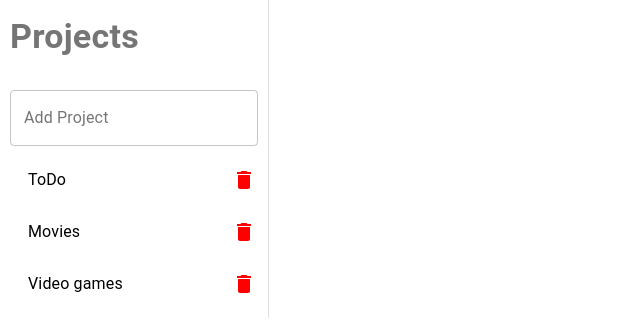
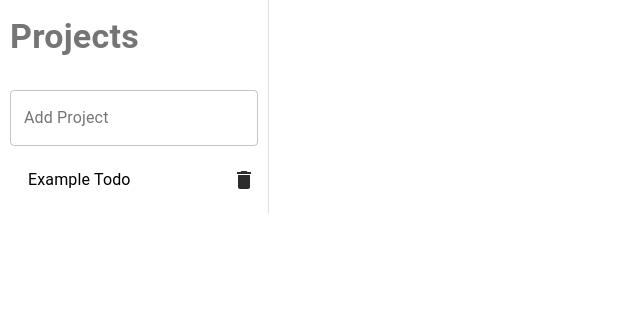
Before and after one commit to pratik7368patil/keepnoteshandy, a React (Create React App) app: page / in a window 1280 px wide. Shown: the top 332 px of the page, without its empty margins (0-640 px from the left). Built offline with nearby package versions, Linux system fonts and the light colour scheme.

Commit message:
Error message Added! and Minor fixed

```diff
--- a/src/App.js
+++ b/src/App.js
@@ -1,5 +1,7 @@
 import React, { useEffect } from "react";
 import "./App.css";
+// importing initial data from data file
+import { initialList } from "./components/data.js";
 import Project from "./components/Project";
 import ProjectLinks from "./components/ProjectLinks";
 import Typography from "@material-ui/core/Typography";
@@ -9,34 +11,10 @@ import Divider from "@material-ui/core/Divider";
 import { BrowserRouter as Router, Switch, Route } from "react-router-dom";
 
 function App() {
-  const iniList = [
-    {
-      id: 1,
-      name: "ToDo",
-      project: [{ id: 1, content: "Work on Project", isComplete: false }],
-    },
-    {
-      id: 2,
-      name: "Movies",
-      project: [
-        { id: 1, content: "Watch Mirzapur Season 2", isComplete: false },
-        { id: 2, content: "Watch Peaky Blinders", isComplete: false },
-      ],
-    },
-    {
-      id: 3,
-      name: "Video games",
-      project: [
-        { id: 1, content: "Play GTA 5", isComplete: false },
-        { id: 2, content: "Play Watch Dogs", isComplete: false },
-      ],
-    },
-  ];
-
   const initialLocalStorage = localStorage.getItem("mainList");
 
   const [mainList, setMainList] = React.useState(
-    initialLocalStorage ? JSON.parse(initialLocalStorage) : iniList
+    initialLocalStorage ? JSON.parse(initialLocalStorage) : initialList
   );
 
   useEffect(() => {
@@ -50,38 +28,40 @@ function App() {
       if (event.target.value === "") {
         return;
       }
-      const newList = mainList.filter((item) => item.id === projectId);
+      const newListItem = mainList.filter((item) => item.id === projectId);
       const newTask = {
-        id: newList[0].project.length + 1,
+        id: newListItem[0].project.length + 1,
         content: event.target.value,
         isComplete: false,
       };
-      const list = [...newList[0].project, newTask];
-      const myList = mainList.map((item) => {
+      const newProjectList = [...newListItem[0].project, newTask];
+      const newList = mainList.map((item) => {
         if (item.id === projectId) {
-          item.project = list;
+          item.project = newProjectList;
         }
         return item;
       });
-      setMainList(myList);
+      setMainList(newList);
       event.target.value = "";
     }
   };
 
   const onDelete = (id, projectId) => {
-    const newList = mainList.filter((item) => item.id === projectId);
-    const list = newList[0].project.filter((item) => item.id !== id);
-    const myList = mainList.map((item) => {
+    const newListItem = mainList.filter((item) => item.id === projectId);
+    const newProjectList = newListItem[0].project.filter(
+      (item) => item.id !== id
+    );
+    const newList = mainList.map((item) => {
       if (item.id === projectId) {
-        item.project = list;
+        item.project = newProjectList;
       }
       return item;
     });
-    setMainList(myList);
+    setMainList(newList);
   };
 
   const onDone = (id, projectId) => {
-    const myList = mainList.map((item) => {
+    const newList = mainList.map((item) => {
       if (item.id === projectId) {
         item.project.map((task) => {
           if (task.id === id) {
@@ -92,32 +72,41 @@ function App() {
       }
       return item;
     });
-    setMainList(myList);
+    setMainList(newList);
   };
 
   // this is only for project section
+
+  const checkDuplicateProjectEntry = (value) => {
+    if (
+      mainList.filter(
+        (project) => project.name.toLowerCase() === value.toLowerCase()
+      ).length > 0
+    ) {
+      return true;
+    }
+  };
+
   const addNewProject = (event) => {
     if (event.target.value === "") {
-      return;
+      return false;
+    }
+    if (checkDuplicateProjectEntry(event.target.value)) {
+      return true;
     }
     if (event.keyCode === 13) {
-      if (
-        mainList.filter(
-          (project) =>
-            project.name.toLowerCase() === event.target.value.toLowerCase()
-        ).length > 0
-      ) {
-        return;
-      }
       const newProject = {
         id: mainList.length + 1,
-        name: event.target.value,
+        name: event.target.value.replace(/\b[a-z]/g, (char) =>
+          char.toUpperCase()
+        ),
         project: [],
       };
       const newList = [...mainList, newProject];
       setMainList(newList);
       event.target.value = "";
     }
+    return false;
   };
 
   const deleteProject = (id) => {
--- a/src/components/List.jsx
+++ b/src/components/List.jsx
@@ -16,24 +16,24 @@ const useStyles = makeStyles(() => ({
 
 export default function List(props) {
   const classes = useStyles();
-  const { myList, onEnter, onDelete, onDone } = props;
+  const { newProjectList, onEnter, onDelete, onDone } = props;
   return (
     <div className={classes.mainField}>
       <TextField
         id="add-task"
         label="Add Task"
         variant="outlined"
-        onKeyUp={(event) => onEnter(event, myList.id)}
+        onKeyUp={(event) => onEnter(event, newProjectList.id)}
       />
-      {myList.project.length > 0 ? (
-        myList.project.map((item) => {
+      {newProjectList.project.length > 0 ? (
+        newProjectList.project.map((item) => {
           return (
             <ListItem
               key={item.id}
               item={item}
               onDelete={onDelete}
               onDone={onDone}
-              projectId={myList.id}
+              projectId={newProjectList.id}
             />
           );
         })
--- a/src/components/ListItem.jsx
+++ b/src/components/ListItem.jsx
@@ -7,19 +7,7 @@ import DeleteIcon from "@material-ui/icons/Delete";
 import Typography from "@material-ui/core/Typography";
 import CheckCircleIcon from "@material-ui/icons/CheckCircle";
 import RadioButtonUncheckedIcon from "@material-ui/icons/RadioButtonUnchecked";
-
-const getRamdomColor = () => {
-  const colors = [
-    "#E16186",
-    "#6CD569",
-    "#6596FF",
-    "#E2A13B",
-    "#E67679",
-    "#7ABBCE",
-  ];
-  const getIndex = (Math.random() * colors.length).toFixed();
-  return `3px solid ${colors[getIndex]}`;
-};
+import Tooltip from "@material-ui/core/Tooltip";
 
 const useStyles = makeStyles((theme) => ({
   root: {
@@ -27,7 +15,7 @@ const useStyles = makeStyles((theme) => ({
     margin: "10px 10px 10px 0px",
     maxWidth: 360,
     width: 360,
-    borderTop: getRamdomColor(),
+    borderTop: "3px solid #6596FF",
   },
   details: {
     display: "flex",
@@ -48,10 +36,13 @@ const useStyles = makeStyles((theme) => ({
     paddingLeft: theme.spacing(1),
   },
   delBtn: {
+    color: "#2B2B2B",
+    "&:hover": {
       color: "red",
     },
+  },
   doneBtn: {
-    color: "green",
+    color: "#228b22",
   },
 }));
 
@@ -78,6 +69,7 @@ export default function ListItem(props) {
           </Typography>
         </CardContent>
         <div className={classes.controls}>
+          <Tooltip title={item.isComplete ? "In Process" : "Done"} arrow>
             <IconButton
               aria-label="done"
               onClick={() => onDone(item.id, projectId)}
@@ -88,12 +80,15 @@ export default function ListItem(props) {
                 <RadioButtonUncheckedIcon />
               )}
             </IconButton>
+          </Tooltip>
+          <Tooltip title="Delete" arrow>
             <IconButton
               aria-label="delete"
               onClick={() => onDelete(item.id, projectId)}
             >
               <DeleteIcon className={classes.delBtn} />
             </IconButton>
+          </Tooltip>
         </div>
       </div>
     </Card>
--- a/src/components/Project.jsx
+++ b/src/components/Project.jsx
@@ -1,5 +1,4 @@
 import React from "react";
-import "./project.css";
 import List from "./List";
 import Typography from "@material-ui/core/Typography";
 import Box from "@material-ui/core/Box";
@@ -15,7 +14,7 @@ function Project(props) {
         </Box>
       </Typography>
       <List
-        myList={project}
+        newProjectList={project}
         onEnter={addElement}
         onDelete={onDelete}
         onDone={onDone}
--- a/src/components/ProjectLinks.jsx
+++ b/src/components/ProjectLinks.jsx
@@ -7,6 +7,7 @@ import TextField from "@material-ui/core/TextField";
 import { Link } from "react-router-dom";
 import IconButton from "@material-ui/core/IconButton";
 import { Delete } from "@material-ui/icons";
+import Tooltip from "@material-ui/core/Tooltip";
 
 const useStyles = makeStyles((theme) => ({
   root: {
@@ -22,12 +23,15 @@ const useStyles = makeStyles((theme) => ({
     margin: 2,
     borderRadius: 5,
     "&:hover": {
-      background: "#6A5EDA",
+      background: "#2B2B2B",
       color: "white",
     },
   },
   deleteIcon: {
-    color: "red",
+    color: "#2B2B2B",
+    "&:hover": {
+      color: "red",
+    },
   },
 }));
 
@@ -35,15 +39,21 @@ export default function ProjectLinks(props) {
   const classes = useStyles();
 
   const { list, addNewProject, deleteProject } = props;
+  const [validityOfNewProject, setValidityOfNewProject] = React.useState(false);
+  const updateValidityAndAddNewProject = (event) => {
+    setValidityOfNewProject(addNewProject(event));
+  };
   return (
     <div className={classes.root}>
       <TextField
+        error={validityOfNewProject}
         id="add-project"
         label="Add Project"
         variant="outlined"
-        onKeyUp={addNewProject}
+        helperText={validityOfNewProject ? "Project already exists!" : ""}
+        onKeyUp={(event) => updateValidityAndAddNewProject(event)}
       />
-      <List component="nav" aria-label="main mailbox folders">
+      <List component="nav" aria-label="project list">
         {list.map((project) => {
           return (
             <div className={classes.listItemContainer} key={project.id}>
@@ -55,9 +65,11 @@ export default function ProjectLinks(props) {
               >
                 <ListItemText primary={project.name} />
               </ListItem>
-              <IconButton onClick={() => deleteProject(project.id)}>
-                <Delete className={classes.deleteIcon} />
-              </IconButton>
+              <Tooltip title="Delete" arrow>
+                <IconButton onClick={() => deleteProject(project.id)}>
+                  <Delete className={classes.deleteIcon} />
+                </IconButton>
+              </Tooltip>
             </div>
           );
         })}
--- /dev/null
+++ b/src/components/data.js
@@ -0,0 +1,7 @@
+export const initialList = [
+  {
+    id: 1,
+    name: "Example Todo",
+    project: [{ id: 1, content: "Make New Todo list!", isComplete: false }],
+  },
+];
```
Also changed, not shown: src/components/project.css (deleted), 1 other file (tests, documents, lock files or other folders). Lines whose indentation alone changed are shown as unchanged.
